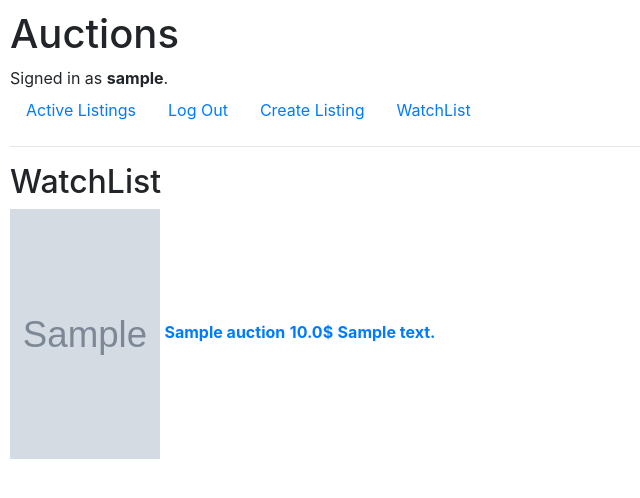
After one commit to yamanISyaman/Commerce, a Django app: page /watchlist in a window 1280 px wide. The commit adds this page. Shown: the top 498 px of the page, without its empty margins (0-640 px from the left). Run offline with Django 3.2, Linux system fonts and the light colour scheme; a user stored in the database is signed in; tables that the repository leaves empty hold one stand-in row (values such as "Sample post"); grey boxes marked "Sample" are stand-in pictures; some libraries are stand-ins or nearby versions.

Commit message:
added watchlist page with adding to it functionality

```diff
--- a/auctions/forms.py
+++ b/auctions/forms.py
@@ -6,6 +6,7 @@ style = "width: 28vw;"
 class CreateForm(forms.Form):
     title = forms.CharField(
         strip=True,
+        max_length=100,
         widget=forms.TextInput(attrs={
             "class": "form-control",
             "placeholder": "Title",
@@ -20,6 +21,7 @@ class CreateForm(forms.Form):
         }))
     description = forms.CharField(
         strip=True,
+        max_length=400,
         widget=forms.Textarea(attrs={
             "class": "form-control",
             "placeholder": "Description",
--- a/auctions/models.py
+++ b/auctions/models.py
@@ -30,3 +30,8 @@ class Comment(models.Model):
     date = models.DateTimeField()
     user = models.ForeignKey(User, on_delete=models.CASCADE)
     auction = models.ForeignKey(Auction, on_delete=models.CASCADE)
+
+
+class WatchList(models.Model):
+    user = models.ForeignKey(User, on_delete=models.CASCADE)
+    auction = models.ForeignKey(Auction, on_delete=models.CASCADE)
--- a/auctions/templates/auctions/layout.html
+++ b/auctions/templates/auctions/layout.html
@@ -27,6 +27,9 @@
             <li class="nav-item">
                     <a class="nav-link" href="{% url 'create' %}">Create Listing</a>
                 </li>
+            <li class="nav-item">
+                    <a class="nav-link" href="{% url 'watchlist' %}">WatchList</a>
+                </li>
             {% else %}
                 <li class="nav-item">
                     <a class="nav-link" href="{% url 'login' %}">Log In</a>
--- /dev/null
+++ b/auctions/templates/auctions/watchlist.html
@@ -0,0 +1,18 @@
+{% extends "auctions/layout.html" %}
+
+{% block body %}
+    <h2>WatchList</h2>
+
+    {% if listings %}
+        {% for listing in listings %}
+            <a href="{% url 'listing' listing.id %}"><div>
+                <img src={{ listing.image }} alt={{ listing.title }} width="150" height="250">
+                <strong>{{ listing.title }}</strong>
+                <b>{{ listing.price }}$</b>
+                <b>{{ listing.description }}</b>
+        {% endfor %}
+            </div></a>
+    {% else %}
+        <h1>Your WatchList Is Empty, Go Add Some</h1>
+    {% endif %}
+{% endblock %}
--- a/auctions/urls.py
+++ b/auctions/urls.py
@@ -8,8 +8,11 @@ urlpatterns = [
     path("logout", views.logout_view, name="logout"),
     path("register", views.register, name="register"),
     path("create", views.create, name="create"),
+    path("watchlist", views.watchlist, name="watchlist"),
     path("close/<str:id>", views.close_auction, name="close_auction"),
     path("listing/<str:id>", views.listing_view, name="listing"),
     path("bid/<str:id>", views.add_bid, name="bid"),
-path("commemt/<str:id>", views.add_comment, name="comment")
+path("comment/<str:id>", views.add_comment, name="comment"),
+    path("addtowl/<str:id>", views.addto_wl, name="addtowl"),
+    path("rmwl/<str:id>", views.rm_wl, name="rmwl"),
 ]
--- a/auctions/util.py
+++ b/auctions/util.py
@@ -1,10 +1,10 @@
 import requests
-from .models import User, Auction, Bid, Comment
+from .models import User, Auction, Bid, Comment, WatchList
 from .forms import CreateForm, BidForm, CommentForm
 
 
 def is_valid_image(image_url):
-    image_formats = ("image/png", "image/jpeg", "image/jpg")
+    image_formats = ("image/png", "image/jpeg", "image/jpg", "image/svg")
     try:
         r = requests.head(image_url)
     except SSLError:
@@ -17,6 +17,7 @@ def is_valid_image(image_url):
 def listing_attrs(auction, username, bm=None, cm=None):
     owner = auction.user
     user = User.objects.get(username=username)
+    wl = WatchList.objects.filter(user=user, auction=auction)
     attrs = {
                 "auction": auction,
                 "close_input": False,
@@ -24,6 +25,7 @@ def listing_attrs(auction, username, bm=None, cm=None):
                 "commentform": CommentForm(),
                 "comments": Comment.objects.filter(auction =auction)
     }
+    attrs["in_wl"] = True if wl else False
     if cm:
         attrs["commentmessage"] = cm
     if bm:
--- a/auctions/views.py
+++ b/auctions/views.py
@@ -7,7 +7,7 @@ from django.urls import reverse
 from django.utils import timezone
 
 
-from .models import User, Auction, Bid, Comment
+from .models import User, Auction, Bid, Comment, WatchList
 from .forms import CreateForm, BidForm, CommentForm
 from .util import is_valid_image, listing_attrs
 
@@ -74,7 +74,6 @@ def register(request):
 def create(request):
     if request.method == "POST":
         form = CreateForm(request.POST)
-
         if form.is_valid():
             data = form.cleaned_data
             user = User.objects.get(username=request.user)
@@ -85,17 +84,20 @@ title=data["title"],
 price=data["price"],
 description=data["description"],
 image=data["image"],
-date=timezone.now(), category=data["category"])
+date=timezone.now(), category=data["category"],
+winner=None,
+closed=False
+                )
                 new_auction.save()
                 return HttpResponseRedirect(reverse("index"))
             else:
                 return render(request, "auctions/create.html", {
-                "form": CreateForm(),
+                "form": form,
                 "message": "Invalid Image URL"
             })
         else:
             return render(request, "auctions/create.html", {
-                "form": CreateForm(),
+                "form": form,
                 "message": "Invalid Data"
             })
 
@@ -162,3 +164,33 @@ def close_auction(request, id):
         auction.winner = winner
         auction.save()
         return HttpResponseRedirect(reverse("index"))
+
+@login_required
+def watchlist(request):
+    user = User.objects.get(username=request.user)
+    listings = WatchList.objects.filter(user=user)
+    return render(
+        request,
+        "auctions/watchlist.html",
+        {
+            "listings": [i.auction for i in listings]
+        }
+                 )
+
+
+@login_required
+def addto_wl(request, id):
+    if request.method == "POST":
+        user = User.objects.get(username=request.user)
+        auction = Auction.objects.get(id=id)
+        wl = WatchList(user=user, auction=auction)
+        wl.save()
+        return HttpResponseRedirect(reverse("watchlist"))
+
+
+def rm_wl(request, id):
+    if request.method == "POST":
+        #user = User.objects.get(username=request.user)
+        #auction = Auction.objects.get(id=id)
+        #wl = WatchList(user=user, auction=auction)
+        pass
--- a/commerce/settings.py
+++ b/commerce/settings.py
@@ -27,6 +27,7 @@ DEBUG = True
 
 ALLOWED_HOSTS = [
     "c3c9f323-7793-49a6-af34-78e3649dabe6.id.repl.co",
+    "commerce--justatestcode.repl.co"
 ]
 
 
```
Also changed, not shown: auctions/templates/auctions/listing.html (+15 -0 lines), auctions/migrations/0008_watchlist.py (added).
